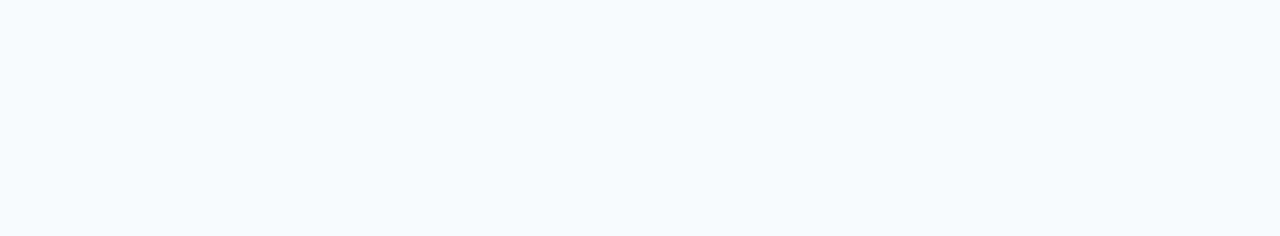
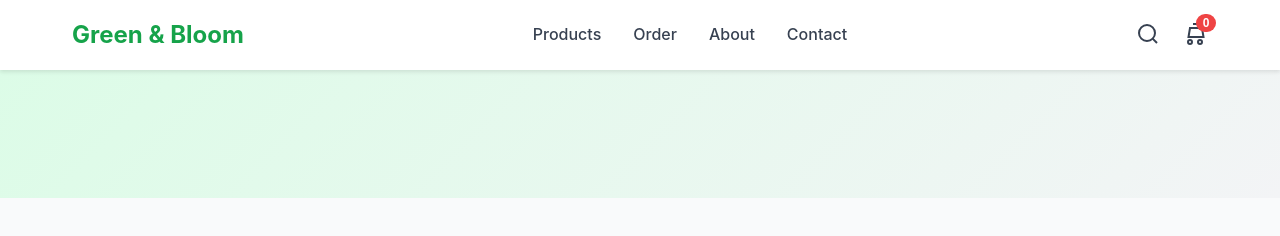
Before and after one commit to Zishan-ZRJ/Green-Bloom, a plain HTML site: page index.html in a window 1280 px wide. Drawn offline with Linux system fonts and the light colour scheme.

Commit message:
Fix HTML structure and improve styles

```diff
--- a/index.html
+++ b/index.html
@@ -647,4 +647,49 @@
             }
 
             .trust-grid {
-                grid
+                grid-template-columns: 1fr;
+                padding: 2rem;
+            }
+
+            .order-form-container iframe {
+                height: 500px;
+            }
+        }
+    </style>
+</head>
+<body>
+    <!-- Header -->
+    <header>
+        <nav>
+            <a href="#" class="logo">Green & Bloom</a>
+            <ul class="nav-links">
+                <li><a href="#products">Products</a></li>
+                <li><a href="#order">Order</a></li>
+                <li><a href="#about">About</a></li>
+                <li><a href="#contact">Contact</a></li>
+            </ul>
+            <div class="nav-icons">
+                <button class="icon-btn" id="searchBtn">
+                    <svg width="24" height="24" fill="none" stroke="currentColor" stroke-width="2">
+                        <circle cx="11" cy="11" r="8"></circle>
+                        <path d="m21 21-4.35-4.35"></path>
+                    </svg>
+                </button>
+                <button class="icon-btn" id="cartBtn">
+                    <svg width="24" height="24" fill="none" stroke="currentColor" stroke-width="2">
+                        <path d="M9 2h6M6 6h12l1.5 9H4.5L6 6zM6 18a2 2 0 1 0 0 4 2 2 0 0 0 0-4zM16 18a2 2 0 1 0 0 4 2 2 0 0 0 0-4z"></path>
+                    </svg>
+                    <span class="cart-badge" id="cartCount">0</span>
+                </button>
+            </div>
+            <div class="hamburger">
+                <span></span>
+                <span></span>
+                <span></span>
+            </div>
+        </nav>
+    </header>
+
+    <!-- Hero Section -->
+    <section class="hero">
+        <div
```
